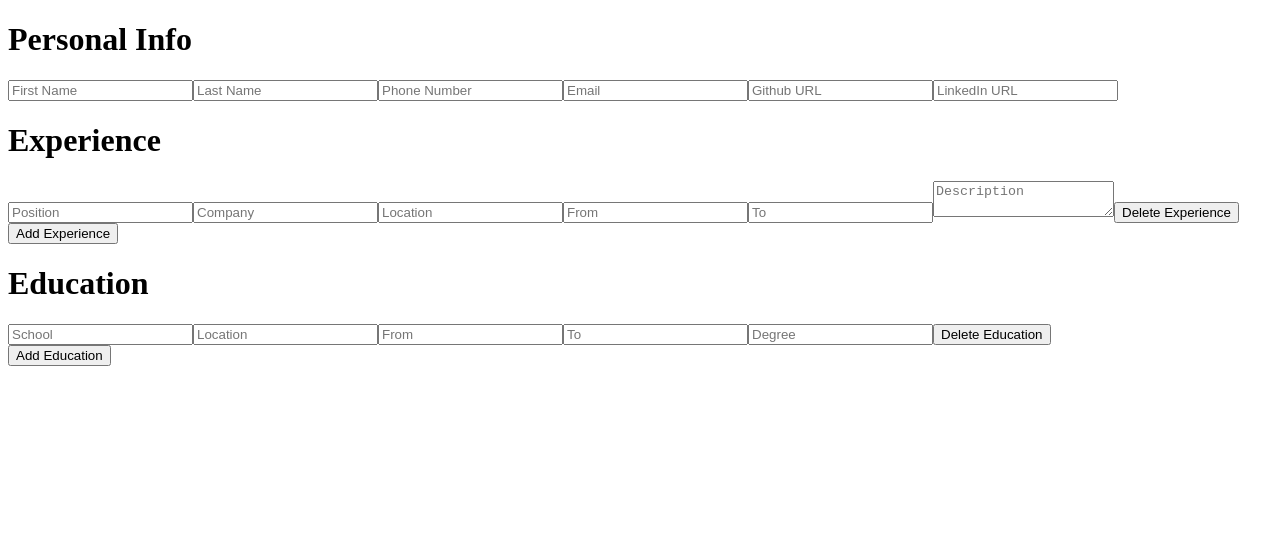
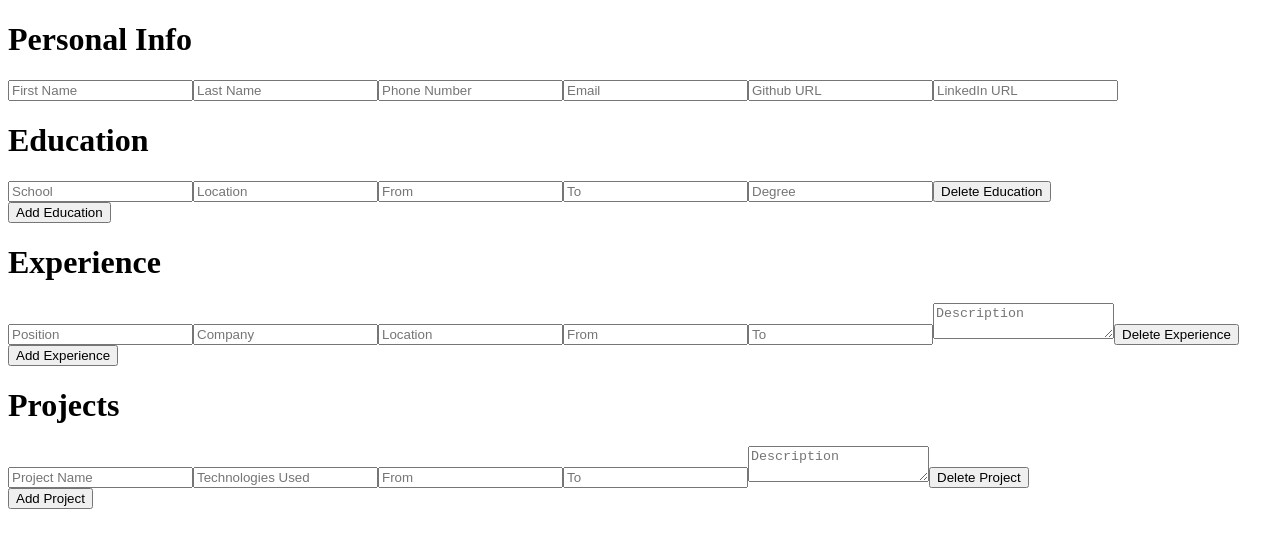
Before and after one commit to tammy-si/odin-cv-generator, a React (Create React App) app: page / in a window 1280 px wide. Shown: the top 548 px of the page. Built offline with nearby package versions, Linux system fonts and the light colour scheme.

Commit message:
I think projects works

```diff
--- a/src/App.js
+++ b/src/App.js
@@ -2,6 +2,8 @@ import React, { Component } from "react";
 import General from "./components/general";
 import Experience from "./components/experience";
 import Education from "./components/education";
+import Project from "./components/projects";
+
 import uniqid from "uniqid";
 
 class App extends Component {
@@ -31,6 +33,14 @@ class App extends Component {
         from: "",
         to: "",
         degree: ""
+      }],
+      allProjects: [{
+        id: uniqid(),
+        name: "",
+        technologies: "",
+        from: "",
+        to: "",
+        description: ""
       }]
   }
   }
@@ -115,12 +125,53 @@ class App extends Component {
 
   // delete and education
   handleEducationDelete = (e) => {
-    // figure out with experience to delete by getting the parent div's id
+    // figure out with education to delete by getting the parent div's id
     const id = e.target.parentElement.id;
-    // delete the experience
+    // delete the education
     this.setState({
-      // if the experience isn't the one we modified, return just exp. e
+      // if the education isn't the one we modified, return just exp. e
       allEducation: this.state.allEducation.filter(edu => edu.id !== id)
+    })
+  }
+
+  /* for projects */
+  // add a new empty project
+  handleAddProject = () => {
+    let newProject = {
+      id: uniqid(),
+      name: "",
+      technologies: "",
+      from: "",
+      to: "",
+      description: ""
+    }
+    this.setState({
+      allProjects: [...this.state.allProjects, newProject]
+    })
+  }
+
+  // changing values for projects
+  handleProjectInput = (e) => {
+    // figure out with project to change by getting the parent div's id
+    const id = e.target.parentElement.id;
+    const updatedProject = {...this.state.allProjects.find(proj => proj.id === id)}
+    // change the values in project
+    updatedProject[e.target.name] = e.target.value;
+    // update the project list with the new modified education.
+    this.setState({
+      // if the education isn't the one we modified, return just edu.
+      allProjects: this.state.allProjects.map(proj => { return (proj.id !== id) ? proj : updatedProject})
+    })
+  }
+
+  // delete a project
+  handleProjectDelete = (e) => {
+    // figure out with project to delete by getting the parent div's id
+    const id = e.target.parentElement.id;
+    // delete the project
+    this.setState({
+      // if the project isn't the one we modified, return just exp. e
+      allProjects: this.state.allProjects.filter(proj => proj.id !== id)
     })
   }
 
@@ -136,11 +187,18 @@ class App extends Component {
     const handleAddEducation = this.handleAddEducation;
     const handleEducationInput = this.handleEducationInput;
     const handleEducationDelete = this.handleEducationDelete;
+    /* for the projects */
+    const projectList = this.state.allProjects;
+    const handleAddProject = this.handleAddProject;
+    const handleProjectInput = this.handleProjectInput;
+    const handleProjectDelete = this.handleProjectDelete;
+
     return <div>
       <div className='create-cv'>
         <General handleInput = { handleInput }/>
+        <Education educationList = {educationList} handleAddEducation = { handleAddEducation} handleEducationInput = { handleEducationInput } handleEducationDelete= { handleEducationDelete }/>
         <Experience experienceList = {experienceList} handleAddExperience = { handleAddExperience } handleExperienceInput= {handleExperienceInput} handleExperienceDelete={handleExperienceDelete}/>
-        <Education educationList = {educationList} handleAddEducation = { handleAddEducation} handleEducationInput = { handleEducationInput } handleEducationDelete= { handleEducationDelete }/>
+        <Project projectList = {projectList} handleAddProject = { handleAddProject } handleProjectInput= {handleProjectInput} handleProjectDelete={handleProjectDelete}/>
       </div>
       <div className='preview'>
 
--- a/src/components/experience.js
+++ b/src/components/experience.js
@@ -13,7 +13,7 @@ const Experience = (props) => {
                     <input name='location' placeholder="Location" onChange={handleExperienceInput} value={experience.location} />
                     <input name='from' placeholder="From" onChange={handleExperienceInput} value={experience.form} />
                     <input name='to' placeholder="To" onChange={handleExperienceInput} value={experience.to} />
-                    <textarea name='description' placeholder="Description" onChange={handleExperienceInput}>{experience.desc}</textarea>
+                    <textarea name='description' placeholder="Description" onChange={handleExperienceInput} value={ experience.description }></textarea>
                     <button onClick={handleExperienceDelete}>Delete Experience</button>
                 </div>)
             })}
--- /dev/null
+++ b/src/components/projects.js
@@ -0,0 +1,25 @@
+import React from "react";
+
+const Project = (props) => {
+    const {projectList, handleAddProject, handleProjectInput, handleProjectDelete} = props;
+    console.log(projectList)
+    return (
+        <div className="Education">
+            <h1>Projects</h1>
+            {projectList.map((project) => {
+                return (
+                <div key={project.id} id={project.id}>
+                    <input name='name' placeholder="Project Name" onChange={handleProjectInput} value={project.name}/>
+                    <input name='technologies' placeholder="Technologies Used" onChange={handleProjectInput} value={project.technologies}/>
+                    <input name='from' placeholder="From" onChange={handleProjectInput} value={project.from}/>
+                    <input name='to' placeholder="To" onChange={handleProjectInput} value={project.to}/>
+                    <textarea name='description' placeholder="Description" onChange={handleProjectInput} value={ project.description }></textarea>
+                    <button onClick={handleProjectDelete}>Delete Project</button>
+                </div>)
+            })}
+            <button onClick={ handleAddProject }>Add Project</button>
+        </div>
+    )
+}
+
+export default Project
```
